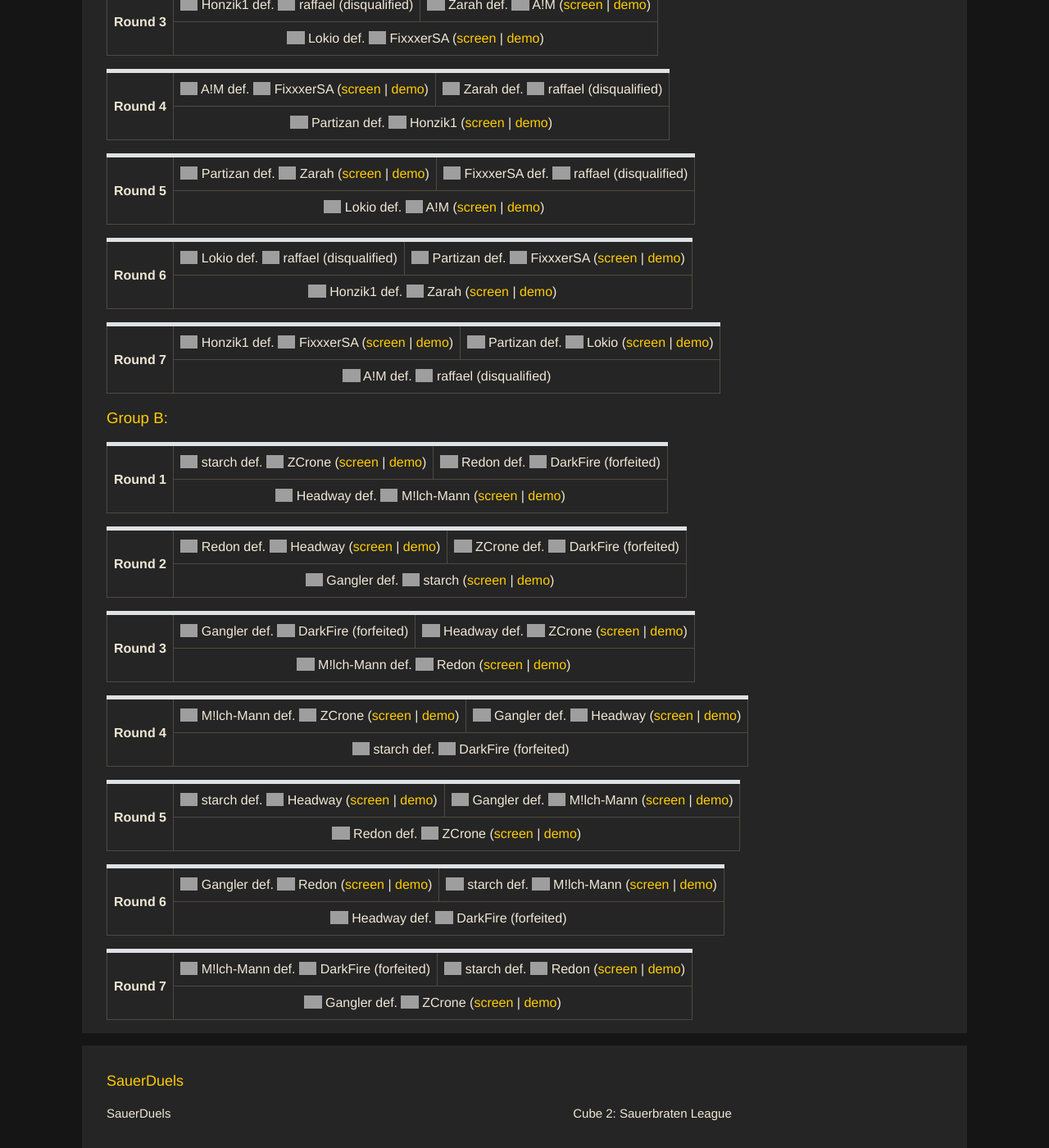
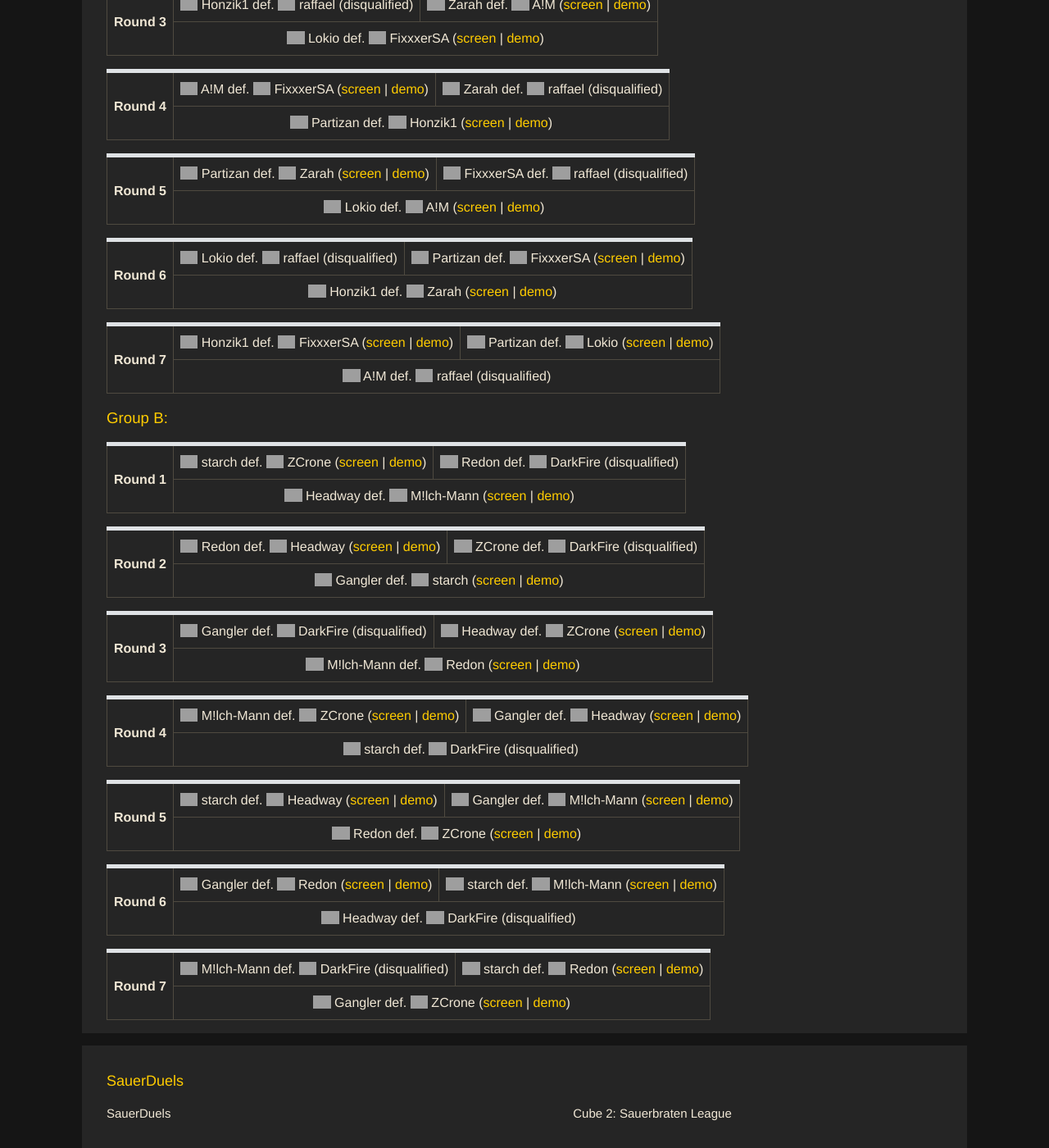
Before and after one commit to sauerduels/website, a Jekyll site: the page built from _events/sd21-insta.md, in a window 1280 px wide and 1400 px high, scrolled down 1273 px, cut to the strip 0-1400 px from the top of the window. Shown: the whole strip at 82% size. Built offline with Jekyll 4.4.1, drawn with Linux system fonts in a browser that asks for light colours; a script that is not in the unit is left out; some of the changed lines change nothing that is shown; grey boxes are pictures that could not be loaded.

Commit message:
Disqualify DarkFire in SD21

```diff
--- a/_events/sd21-insta.md
+++ b/_events/sd21-insta.md
@@ -86,16 +86,19 @@ groups:
         slug: sd21_starch_vs_zcrone
       - result: Redon def. DarkFire
         slug:
+        disqualified: true
       - result: Headway def. M!lch-Mann
         slug: sd21_headway_vs_m!lch-mann
     - - result: Redon def. Headway
         slug: sd21_headway_vs_redon
       - result: ZCrone def. DarkFire
         slug:
+        disqualified: true
       - result: Gangler def. starch
         slug: sd21_gangler_vs_starch
     - - result: Gangler def. DarkFire
         slug:
+        disqualified: true
       - result: Headway def. ZCrone
         slug: sd21_headway_vs_zcrone
       - result: M!lch-Mann def. Redon
@@ -106,6 +109,7 @@ groups:
         slug: sd21_gangler_vs_headway
       - result: starch def. DarkFire
         slug:
+        disqualified: true
     - - result: starch def. Headway
         slug: sd21_headway_vs_starch
       - result: Gangler def. M!lch-Mann
@@ -118,8 +122,10 @@ groups:
         slug: sd21_m!lch-mann_vs_starch
       - result: Headway def. DarkFire
         slug:
+        disqualified: true
     - - result: M!lch-Mann def. DarkFire
         slug:
+        disqualified: true
       - result: starch def. Redon
         slug: sd21_redon_vs_starch
       - result: Gangler def. ZCrone
```
